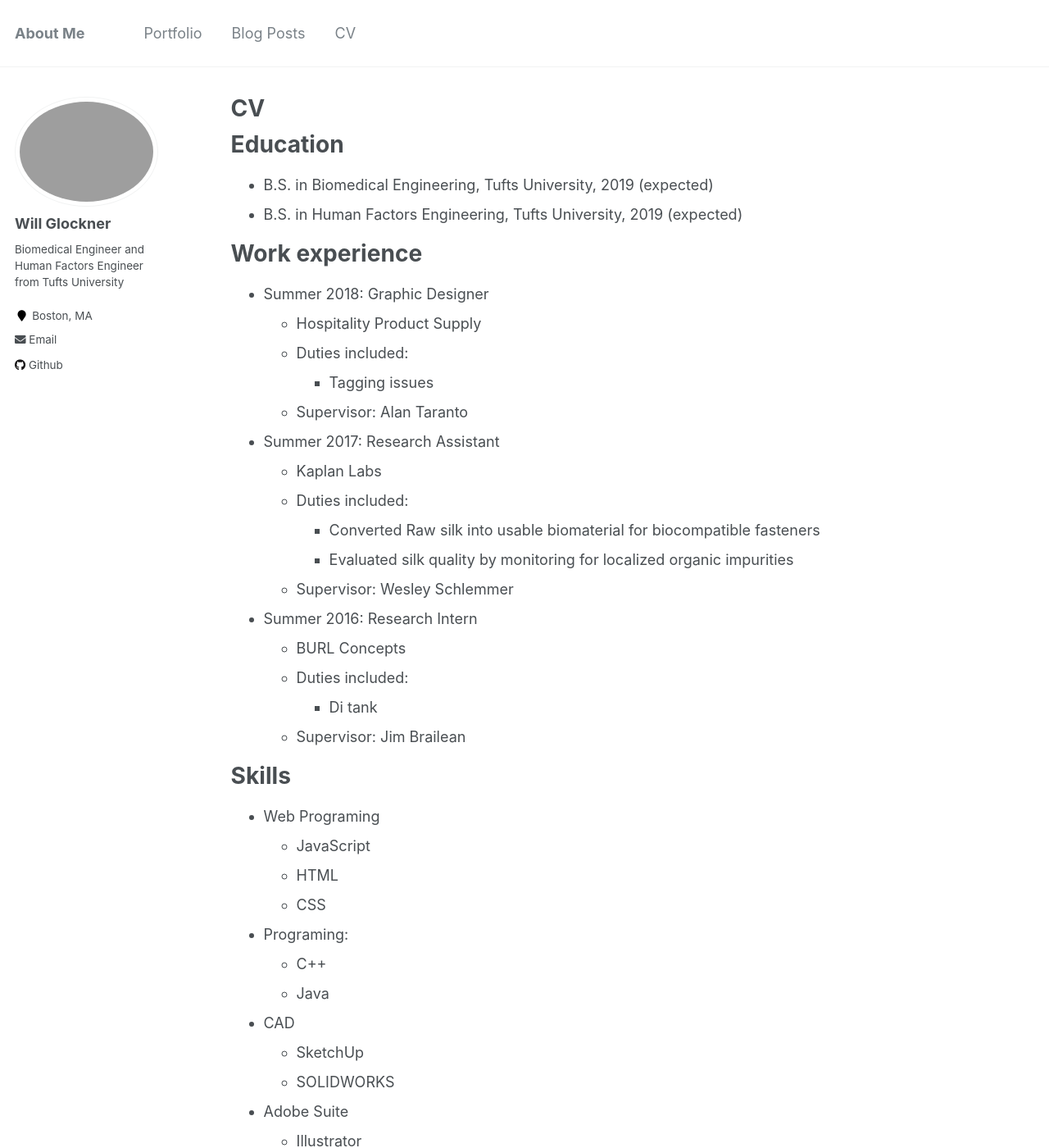
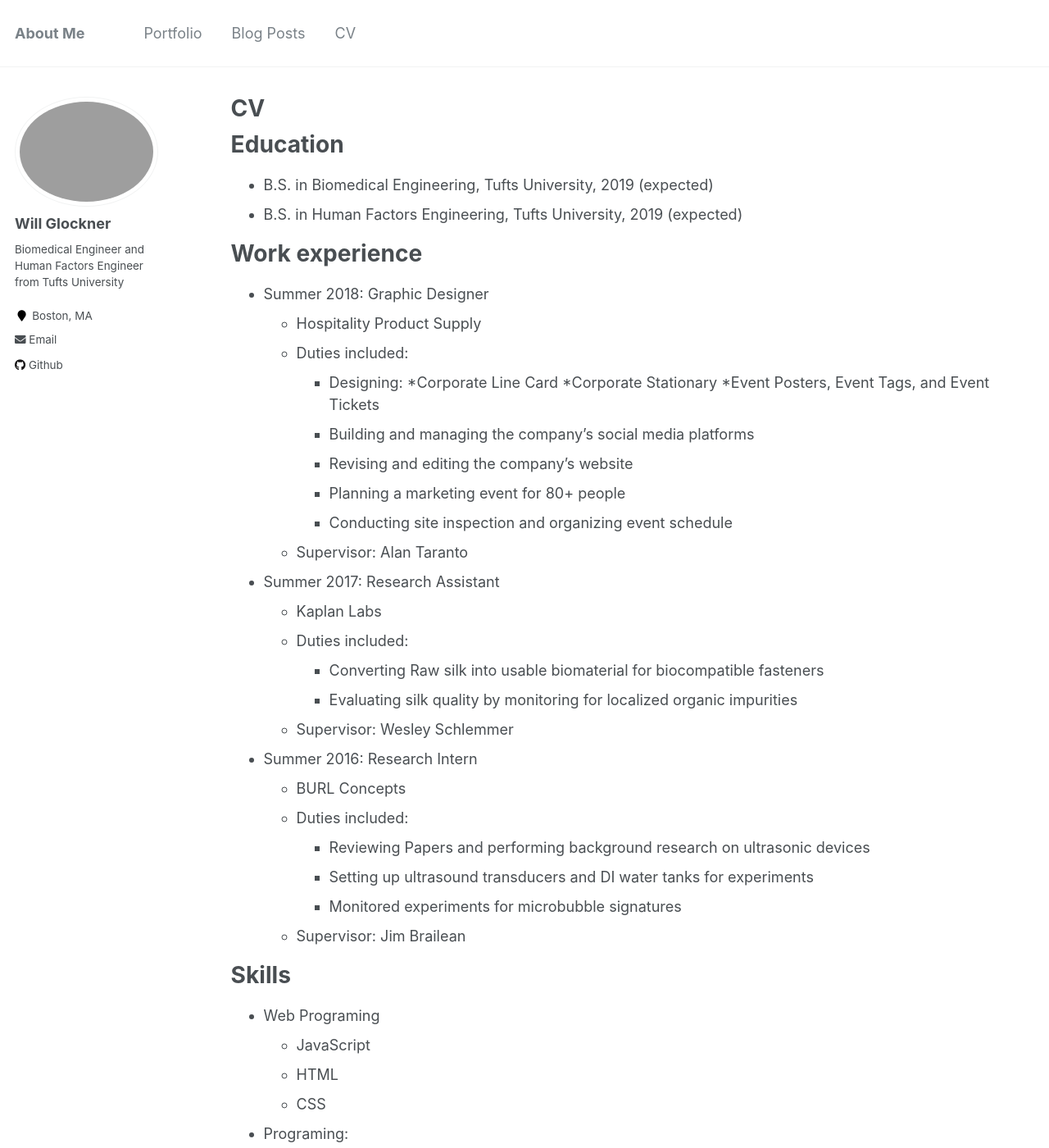
Before and after one commit to Glenn-Moss/wglock.github.io, a Jekyll site: the page built from _pages/cv.md, in a window 1280 px wide and 1400 px high. Shown: the whole window at 82% size. Built offline with Jekyll 4.4.1, drawn with Linux system fonts in a browser that asks for light colours.

Commit message:
Update cv.md

```diff
--- a/_pages/cv.md
+++ b/_pages/cv.md
@@ -19,20 +19,29 @@ Work experience
 * Summer 2018: Graphic Designer
   * Hospitality Product Supply
   * Duties included:
-    * Tagging issues
+    * Designing:
+      *Corporate Line Card
+      *Corporate Stationary
+      *Event Posters, Event Tags, and Event Tickets
+    * Building and managing the company's social media platforms
+    * Revising and editing the company's website
+    * Planning a marketing event for 80+ people
+    * Conducting site inspection and organizing event schedule
   * Supervisor: Alan Taranto
 
 * Summer 2017: Research Assistant
   * Kaplan Labs
   * Duties included:
-    * Converted Raw silk into usable biomaterial for biocompatible fasteners
-    * Evaluated silk quality by monitoring for localized organic impurities
+    * Converting Raw silk into usable biomaterial for biocompatible fasteners
+    * Evaluating silk quality by monitoring for localized organic impurities
   * Supervisor: Wesley Schlemmer
 
 * Summer 2016: Research Intern
   * BURL Concepts
   * Duties included:
-    * Di tank
+    * Reviewing Papers and performing background research on ultrasonic devices
+    * Setting up ultrasound transducers and DI water tanks for experiments
+    * Monitored experiments for microbubble signatures
   * Supervisor: Jim Brailean
 
 Skills
```
